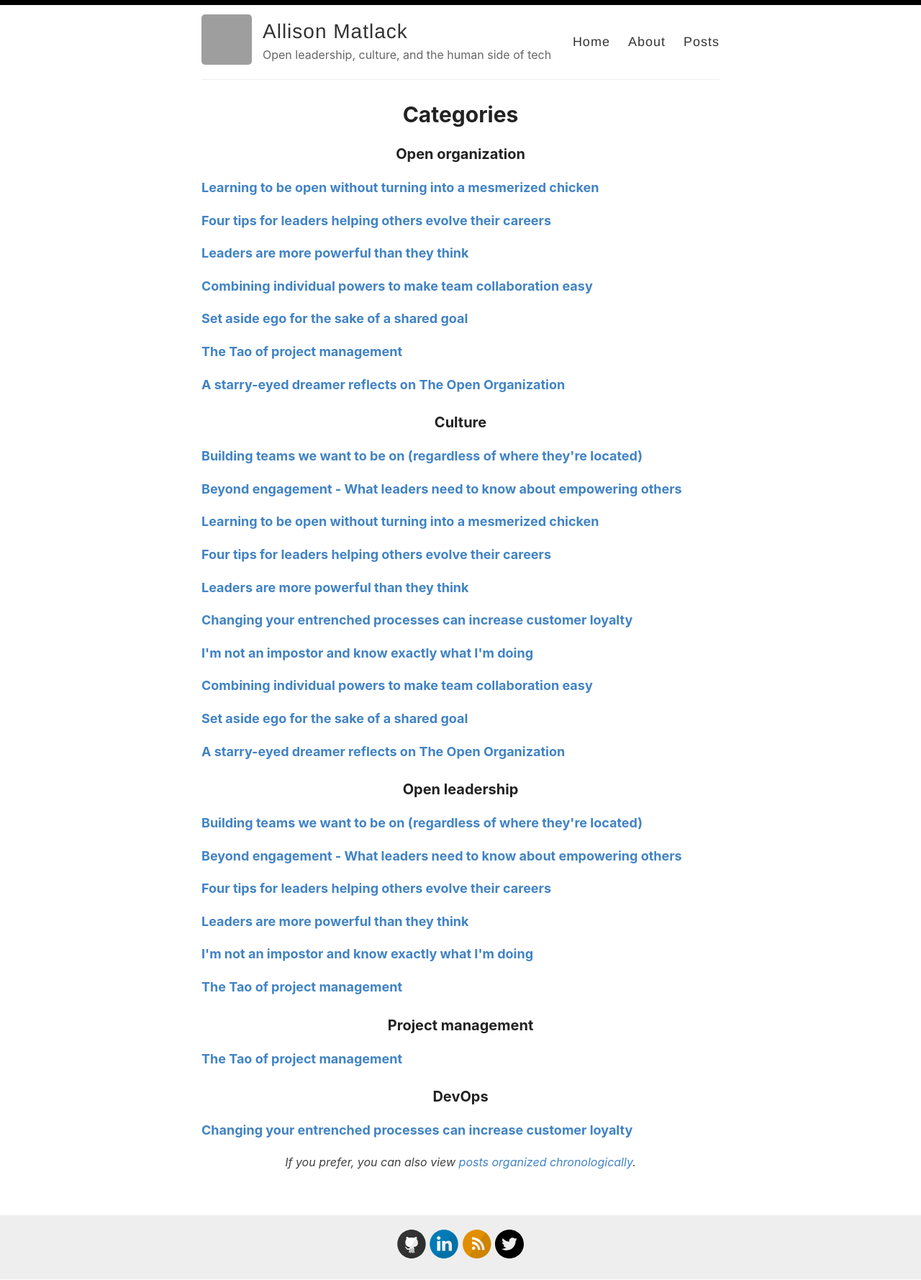
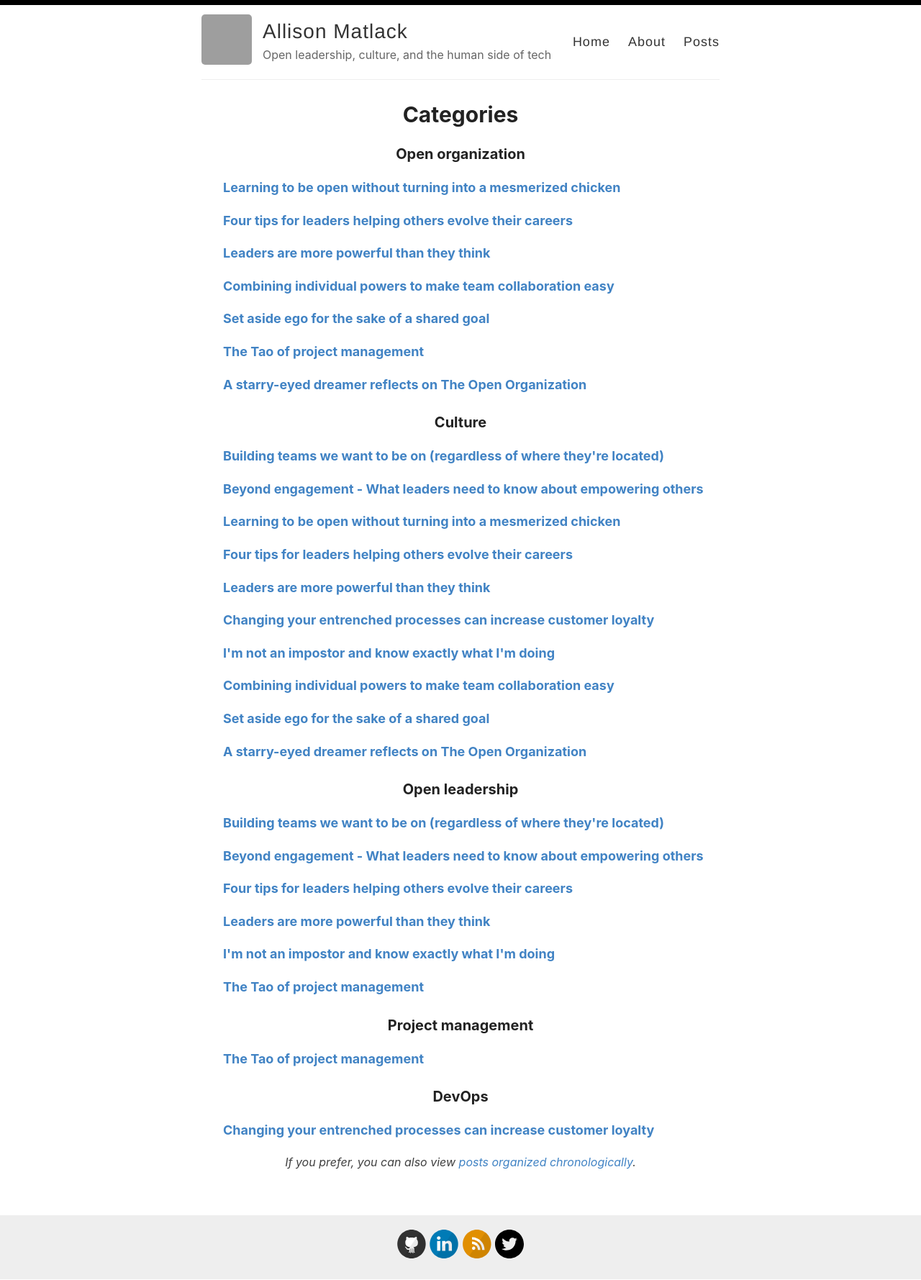
Before and after one commit to amatlack/amatlack.github.io, a Jekyll site: the page built from _pages/categories.md, in a window 1280 px wide. Shown: the whole page at 72% size. Built offline with Jekyll 4.4.1, drawn with Linux system fonts in a browser that asks for light colours; grey boxes are pictures that could not be loaded.

Commit message:
matching archive list style

```diff
--- a/_pages/categories.md
+++ b/_pages/categories.md
@@ -16,8 +16,10 @@ title: Categories
     <a name="{{ category_name | slugize }}"></a>
     {% for post in site.categories[category_name] %}
     <article class="archive-item">
+      <ul class="past">
       <p><b><a href="{{ site.baseurl }}{{ post.url }}">{% if post.title and post.title != "" %}{{post.title}}{% else %}{{post.excerpt |strip_html}}{%endif%}</a></b>
       </p>
+      </ul>
     </article>
     {% endfor %}
   </div>
```
